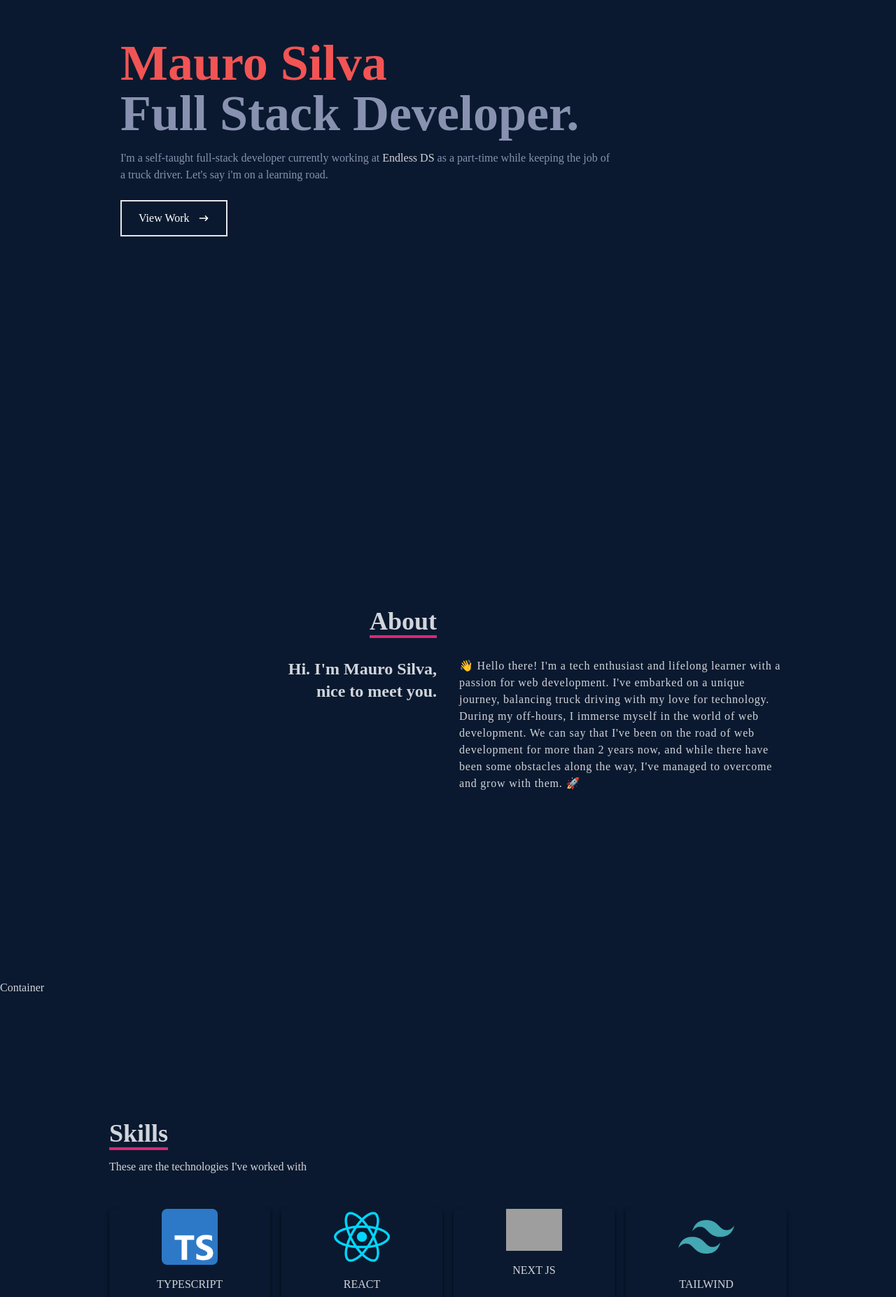
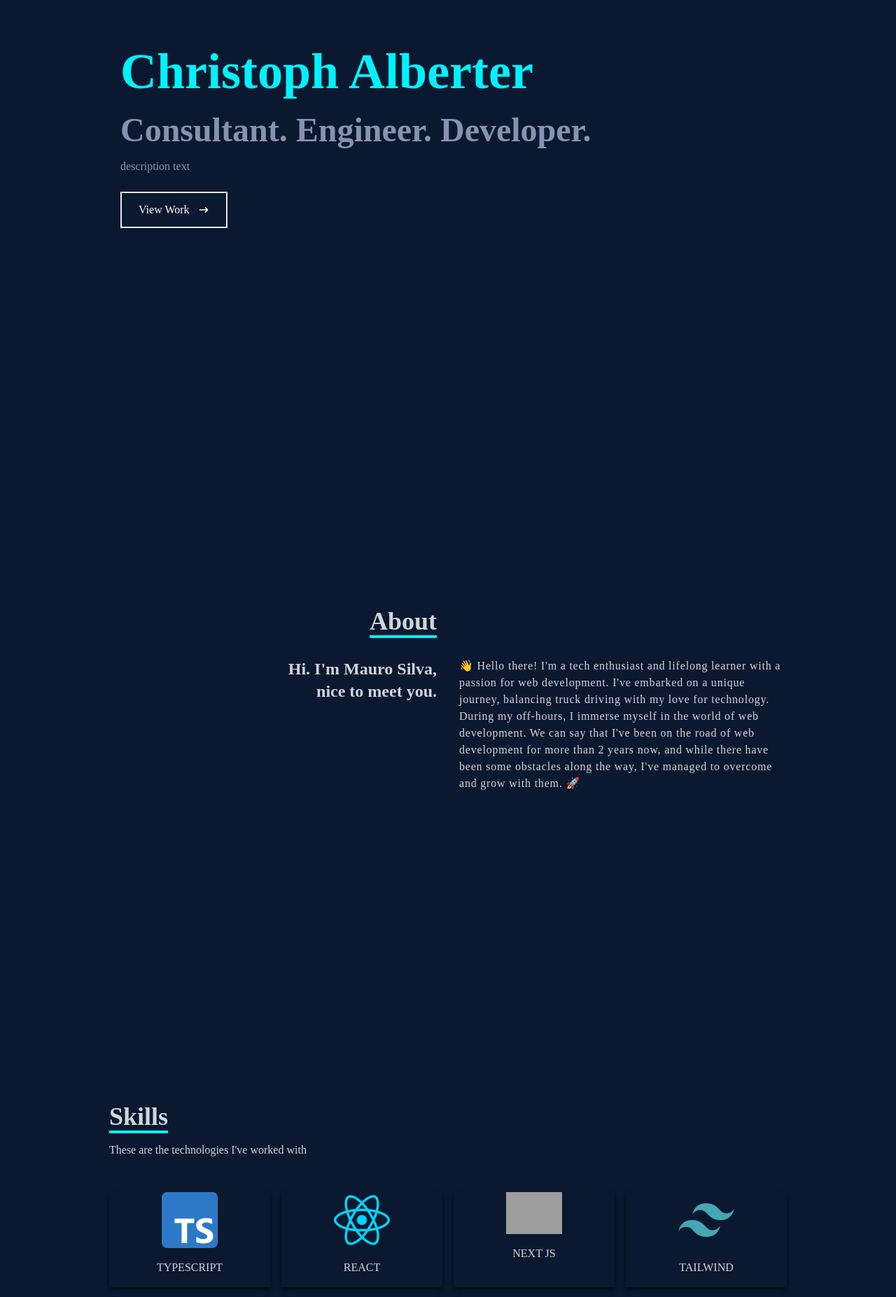
Before and after one commit to christophalberter/portfolio, a React (Create React App) app: page / in a window 1280 px wide. Shown: the part 200-2054 px from the top of the page at 70% size. Built offline with nearby package versions, Linux system fonts and the light colour scheme; grey boxes are pictures that could not be loaded.

Commit message:
accent color, favicon, hover color

```diff
--- a/public/index.html
+++ b/public/index.html
@@ -7,10 +7,10 @@
     <meta name="theme-color" content="#000000" />
     <meta name="Mauro Silva" content="Web Portefolio" />
     <link rel="apple-touch-icon" href="%PUBLIC_URL%/logo.png" />
-    <meta property="og:title" content="Mauro Silva's Portfolio" />
+    <meta property="og:title" content="Christoph Alberter's Portfolio" />
   <meta property="og:description" content="Welcome to my personal website!" />
   <meta property="og:image" content="%PUBLIC_URL%/logo.png" />
-  <meta property="og:url" content="http://www.mauro-silva.com" />
+  <meta property="og:url" content="http://www.christophalberter.com" />
   <meta property="og:type" content="website" />
 
     <!--
@@ -27,7 +27,7 @@
       work correctly both with client-side routing and a non-root public URL.
       Learn how to configure a non-root public URL by running `npm run build`.
     -->
-    <title>React App</title>
+    <title>Christoph Alberter</title>
   </head>
   <body>
     <noscript>You need to enable JavaScript to run this app.</noscript>
--- a/src/components/layout/about_me/AboutMe.tsx
+++ b/src/components/layout/about_me/AboutMe.tsx
@@ -6,7 +6,7 @@ export const AboutMe = () => {
       <div className="flex flex-col justify-center items-center w-full h-full">
         <div className="max-w-[1000px] w-full grid grid-cols-2 gap-8">
           <div className="sm:text-right pb-8 pl-4">
-            <p className="text-4xl font-bold inline border-b-4 border-pink-600">About</p>
+            <p className="text-4xl font-bold inline border-b-4 border-accent">About</p>
           </div>
           <div></div>
         </div>
--- a/src/components/layout/contact/Contact.tsx
+++ b/src/components/layout/contact/Contact.tsx
@@ -5,16 +5,16 @@ export const Contact = () => {
     <div id="contact" className="w-full h-screen bg-[#0a192f] flex justify-center items-center">
       <form method="POST" action="https://getform.io/f/paygpgya" className="flex flex-col max-w-[600px] w-full" target="_blank" rel="noreferrer">
         <div className="py-10">
-          <p className="text-4xl font-bold inline border-b-4 border-pink-600 text-gray-300">Contact</p>
-          <p className="text-gray-300 py-3">Send me a message 😉 </p>
+          <p className="text-4xl font-bold inline border-b-4 border-accent text-gray-300">Contact</p>
+          <p className="text-gray-300 py-3">Let's get in touch! </p>
 
           <p />
         </div>
         <input className="bg-[#ccd6f6] p-2" type="text" placeholder="Name" name="name" required />
         <input className="my-4 p-2 bg-[#ccd6f6]" type="email" placeholder="Email" name="email" required />
         <textarea className="bg-[#ccd6f6] p-2" name="message" rows={7} placeholder="Message" required></textarea>
-        <button className="text-white border-2 hover:bg-pink-600 hover:border-pink-600 px-4 py-3 my-8 mx-auto flex items-center">
-          Let&apos;s Collaborate
+        <button className="text-white border-2 hover:bg-accent hover:border-accent px-4 py-3 my-8 mx-auto flex items-center">
+          Submit
         </button>
       </form>
     </div>
--- a/src/components/layout/home/Home.tsx
+++ b/src/components/layout/home/Home.tsx
@@ -1,22 +1,20 @@
 import React from 'react';
 import { HiArrowNarrowRight } from 'react-icons/hi';
 import { Link } from 'react-scroll';
-import { endlesslinkedIn } from '../../../constants/navigation';
 
 export const Home = () => {
   return (
     <div id="home" className="w-full h-screen bg-[#0a192f]">
       {/* Container */}
       <div className="max-w-[1000px] mx-auto px-8 flex flex-col justify-center h-full">
-        <h1 className="text-4xl sm:text-7xl font-bold text-[#f25454]">Mauro Silva</h1>
-        <h2 className="text-4xl sm:text-7xl font-bold text-[#8892b0]">Full Stack Developer.</h2>
+        <h1 className="text-4xl sm:text-7xl font-bold text-accent">Christoph Alberter</h1><br></br>
+        <h2 className="text-2xl sm:text-5xl font-bold text-[#8892b0]">Consultant. Engineer. Developer.</h2>
         <p className="text-[#8892b0] py-4 max-w-[700px]">
-          I&apos;m a self-taught full-stack developer currently working at <a href={endlesslinkedIn} target="_blank" rel="noreferrer" className='text-gray-300 hover:text-white-400' >Endless DS </a> as a part-time while keeping the
-          job of a truck driver. Let&apos;s say i&apos;m on a learning road.
+          description text
         </p>
         <div>
           <Link to="work" smooth={true} duration={500}>
-            <button className="text-white group border-2 px-6 py-3 my-2 flex items-center hover:bg-pink-600 hover:border-pink-600">
+            <button className="text-white group border-2 px-6 py-3 my-2 flex items-center hover:bg-accent hover:border-accent">
               View Work
               <span className="group-hover:rotate-90 duration-300">
                 <HiArrowNarrowRight className="ml-3 " />
--- a/src/components/layout/projects/Projects.tsx
+++ b/src/components/layout/projects/Projects.tsx
@@ -10,7 +10,7 @@ export const Projects = () => {
     <div id="work" className="w-full md:h-screen text-gray-300 bg-[#0a192f]">
       <div className="max-w-[1000px] mx-auto p-4 flex flex-col justify-center w-full h-full">
         <div className="b-20 mb-10 pb-10 ">
-          <p className="text-4xl font-bold inline border-b-4 text-gray-300 border-pink-600 ">Projects</p>
+          <p className="text-4xl font-bold inline border-b-4 text-gray-300 border-accent ">Projects</p>
           <br />
           <br />
           <br />
--- a/src/components/layout/skills/Skills.tsx
+++ b/src/components/layout/skills/Skills.tsx
@@ -9,10 +9,9 @@ const nextJS = '../../../assets/nextjs.png';
 export const Skills = () => {
   return (
     <div id="skills" className="w-full h-screen bg-[#0a192f] text-gray-300">
-      Container
       <div className="max-w-[1000px] mx-auto p-4 flex flex-col justify-center w-full h-full">
         <div>
-          <p className="text-4xl font-bold inline border-b-4 border-pink-600  pt-10">Skills</p>
+          <p className="text-4xl font-bold inline border-b-4 border-accent pt-10">Skills</p>
           <p className="py-4"> These are the technologies I&apos;ve worked with</p>
         </div>
 
--- a/src/components/navbar/NavBar.tsx
+++ b/src/components/navbar/NavBar.tsx
@@ -94,10 +94,10 @@ export const NavBar = () => {
   return (
     <div className="fixed w-full h-[80px] flex justify-between items-center px-4 bg-[#0a192f] text-gray-300">
       <div className="flex flex-row ">
-        <a href={personalLinkedIn} target="_blank" rel="noreferrer">
+        <a href={personalLinkedIn} target="_blank" rel="noreferrer" className='hover:text-accent transition duration-300'>
           <FaLinkedin size={25} style={{ marginRight: '15px' }} />
         </a>
-        <a href={personalGitHub} target="_blank" rel="noreferrer">
+        <a href={personalGitHub} target="_blank" rel="noreferrer" className='hover:text-accent transition duration-300'>
           <FaGithub size={25} />
         </a>
       </div>
--- a/src/constants/navigation.ts
+++ b/src/constants/navigation.ts
@@ -1,4 +1,3 @@
 // Url paths:
-export const personalLinkedIn = "https://www.linkedin.com/in/mauro-silva18"
-export const personalGitHub = "https://github.com/MauroSilva17"
-export const endlesslinkedIn = 'https://www.linkedin.com/company/endlessds/'
+export const personalLinkedIn = "https://www.linkedin.com/in/christoph-alberter/"
+export const personalGitHub = "https://github.com/christophalberter"
```
Also changed, not shown: 1 other file (tests, documents, lock files or other folders).
